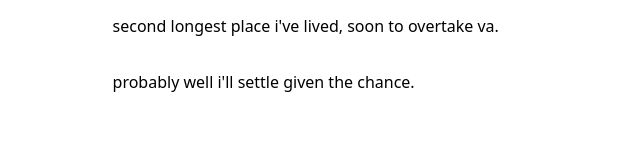
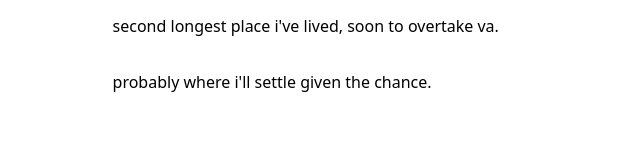
Before and after one commit to tyler-keller/tylerkeller-dev, a SvelteKit app: page /states/colorado in a window 1280 px wide. Shown: the part 355-515 px from the top of the page, without its empty margins (294-934 px from the left). Built offline with nearby package versions, Linux system fonts and the light colour scheme.

Commit message:
fixed co typo

```diff
--- a/src/routes/states/colorado/+page.svelte
+++ b/src/routes/states/colorado/+page.svelte
@@ -3,6 +3,6 @@
     <div class="p-8 max-w-prose mx-auto space-y-8 flex-row">
         <h1 class='dark:text-white text-black font-bold text-xl pb-8'>colorado</h1>
         <h2 class='dark:text-white text-black'>second longest place i've lived, soon to overtake va.</h2>
-        <h2 class='dark:text-white text-black'>probably well i'll settle given the chance.</h2>
+        <h2 class='dark:text-white text-black'>probably where i'll settle given the chance.</h2>
     </div>
 </div>
```
